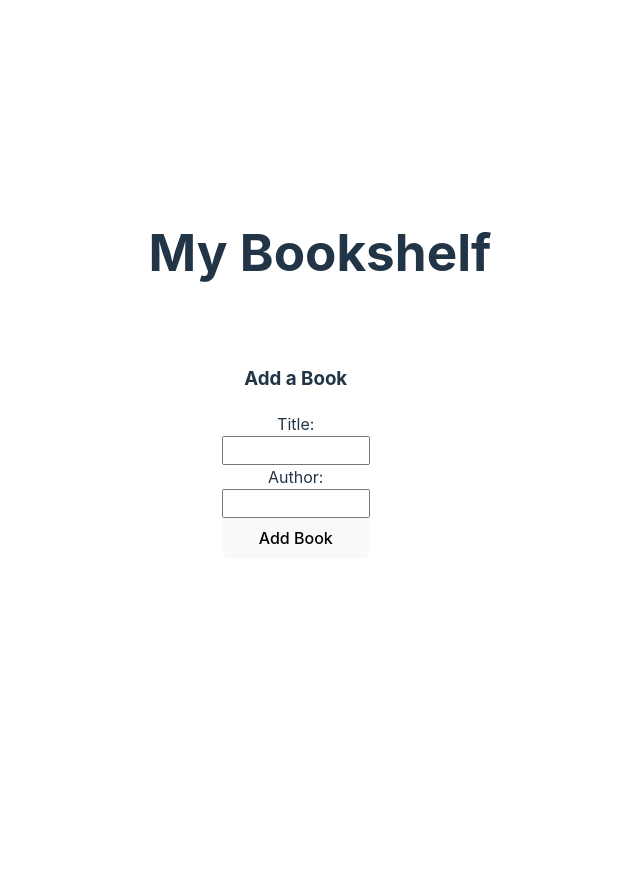
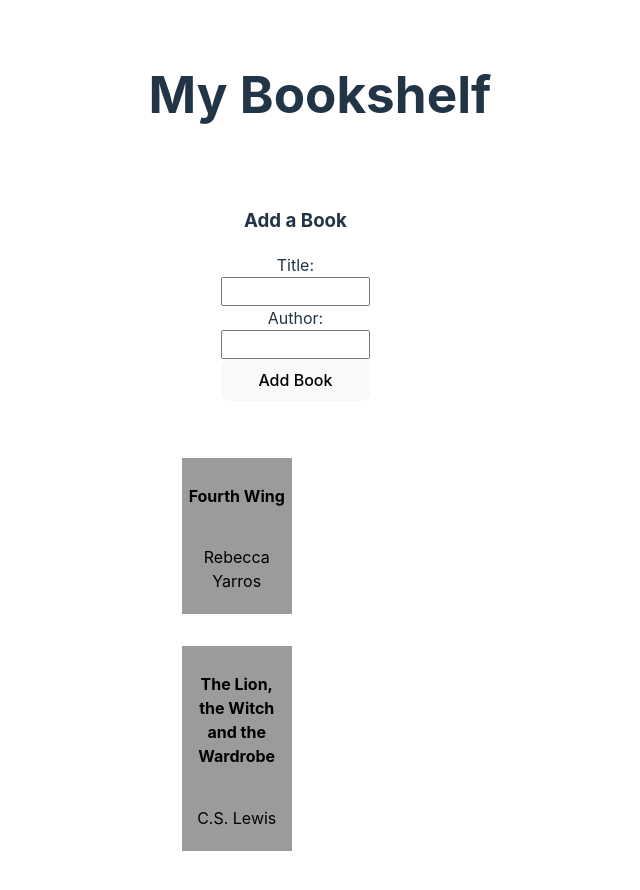
Before and after one commit to caojohnny91/controlled-forms-in-react-lab, a React (Vite) app: page / in a window 1280 px wide. Shown: the top 890 px of the page, without its empty margins (320-960 px from the left). Before the commit the page ends 800 px from the top, so only its background shows below. Built offline with nearby package versions, Linux system fonts and the light colour scheme.

Commit message:
created book card to display books, lab finished

```diff
--- a/src/App.jsx
+++ b/src/App.jsx
@@ -1,4 +1,3 @@
-import { useState } from "react";
 import "./App.css";
 import Bookshelf from "./components/Bookshelf";
 
--- a/src/components/Bookshelf.jsx
+++ b/src/components/Bookshelf.jsx
@@ -46,7 +46,15 @@
             <button type="submit">Add Book</button>
           </form>
         </div>
-        <div className="bookCardsDiv">{/* Book cards will display here */}</div>
+
+        <div className="bookCardsDiv">
+          {books.map((book, index) => (
+            <div key={index} className="bookCard">
+              <h4>{book.title}</h4>
+              <p>{book.author}</p>
+            </div>
+          ))}
+        </div>
       </div>
     </>
   );
```
